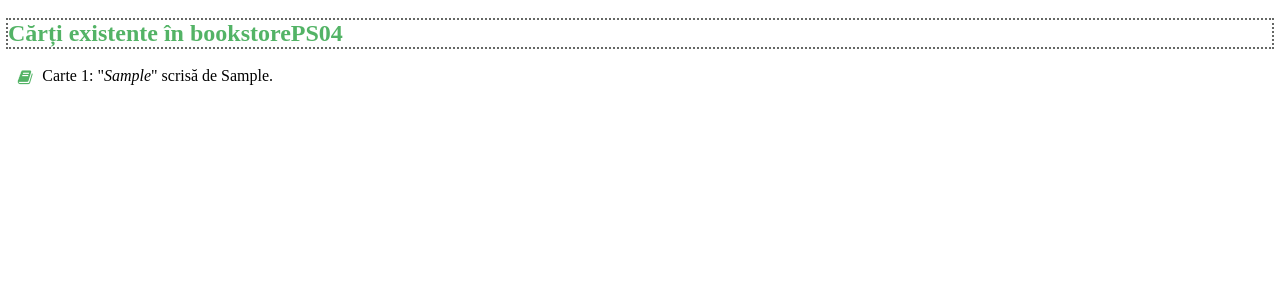
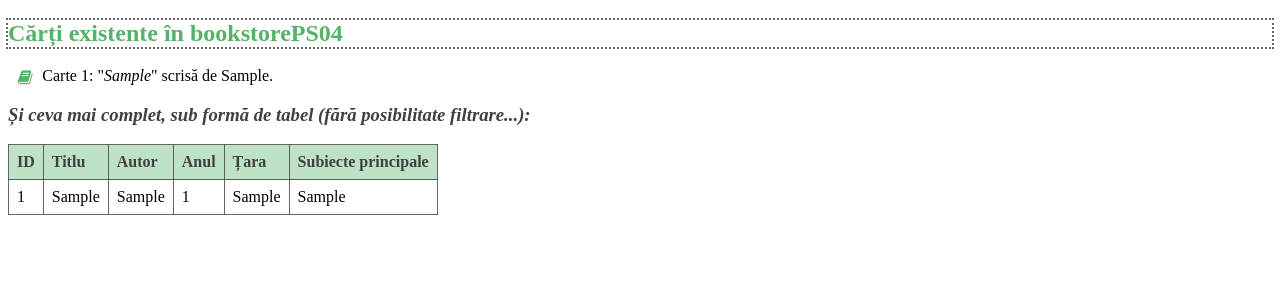
Before and after one commit to insigtart/bookstore, a Django app: page /bookstorePS04/ in a window 1280 px wide. Shown: the top 300 px of the page. Run offline with Django 3.2, Linux system fonts and the light colour scheme; tables that the repository leaves empty hold one stand-in row (values such as "Sample post").

Commit message:
adăugare tabel (construit folosind bd creată anterior) în Salut --> Listare cărți PS04

```diff
--- a/app/bookstorePS04_app/templates/carti/index.html
+++ b/app/bookstorePS04_app/templates/carti/index.html
@@ -8,4 +8,33 @@
                 Carte {{ carte.id }}: "<i>{{carte.titlu}}</i>" scrisă de {{carte.autor}}.</li>
         {% endfor %}
     </ul>
+
+    <h3>Și ceva mai complet, sub formă de tabel (fără posibilitate filtrare...): </h3>
+    <table class="table table-bordered">
+        <thead>
+          <tr>
+            <th>ID</th>
+            <th>Titlu</th>
+            <th>Autor</th>
+            <th>Anul</th>
+            <th>Țara</th>
+            <th>Subiecte principale</th>
+          </tr>
+        </thead>
+
+        <tbody>
+            {% for carte in cărți %}
+            <tr>
+                <td>{{carte.id}}</td>
+                <td>{{carte.titlu}}</td>
+                <td>{{carte.autor}}</td>
+                <td>{{carte.an}}</td>
+                <td>{{carte.tara}}</td>
+                <td>{{carte.subiect}}</td>
+            </tr>
+            {% endfor %}
+        </tbody>
+      </table>
+
+
 {% endblock %}
--- a/app/bookstorePS04_app/templates/carti/layout.html
+++ b/app/bookstorePS04_app/templates/carti/layout.html
@@ -6,13 +6,41 @@
     <style>
         h2 {
 
-            outline: 2px dotted rgba(63, 66, 63, 0.8);
+            outline: 2px dotted rgba(64, 64, 64, 0.8);
             color: rgba(40, 160, 64, 0.8);
         }
+
+        h3 {
+            font-style: oblique;
+            color: rgba(64, 64, 64, 1);
+        }
+
+        table {
+            border-collapse: collapse;
+        }
+
+        th {
+            color:rgba(64, 64, 64, 1);
+            background-color: rgba(40, 160, 64, 0.3);
+        }
+
+        th, td {
+            padding: 8px;
+            text-align: left;
+        }
+
+        table, th, td {
+            border: 1px solid rgba(64, 64, 64, 0.8);
+        }
+
+        tr:nth-child(even) {background-color: rgba(64, 64, 64, 0.1);}
+
     </style>
     </head>
+
     <body>
         {% block body %}
         {% endblock %}
     </body>
+
 </html>
--- a/app/templates/base.html
+++ b/app/templates/base.html
@@ -1,5 +1,5 @@
 <!DOCTYPE html>
-<html lang="en">
+<html lang="ro">
 
 
 <head>
```
